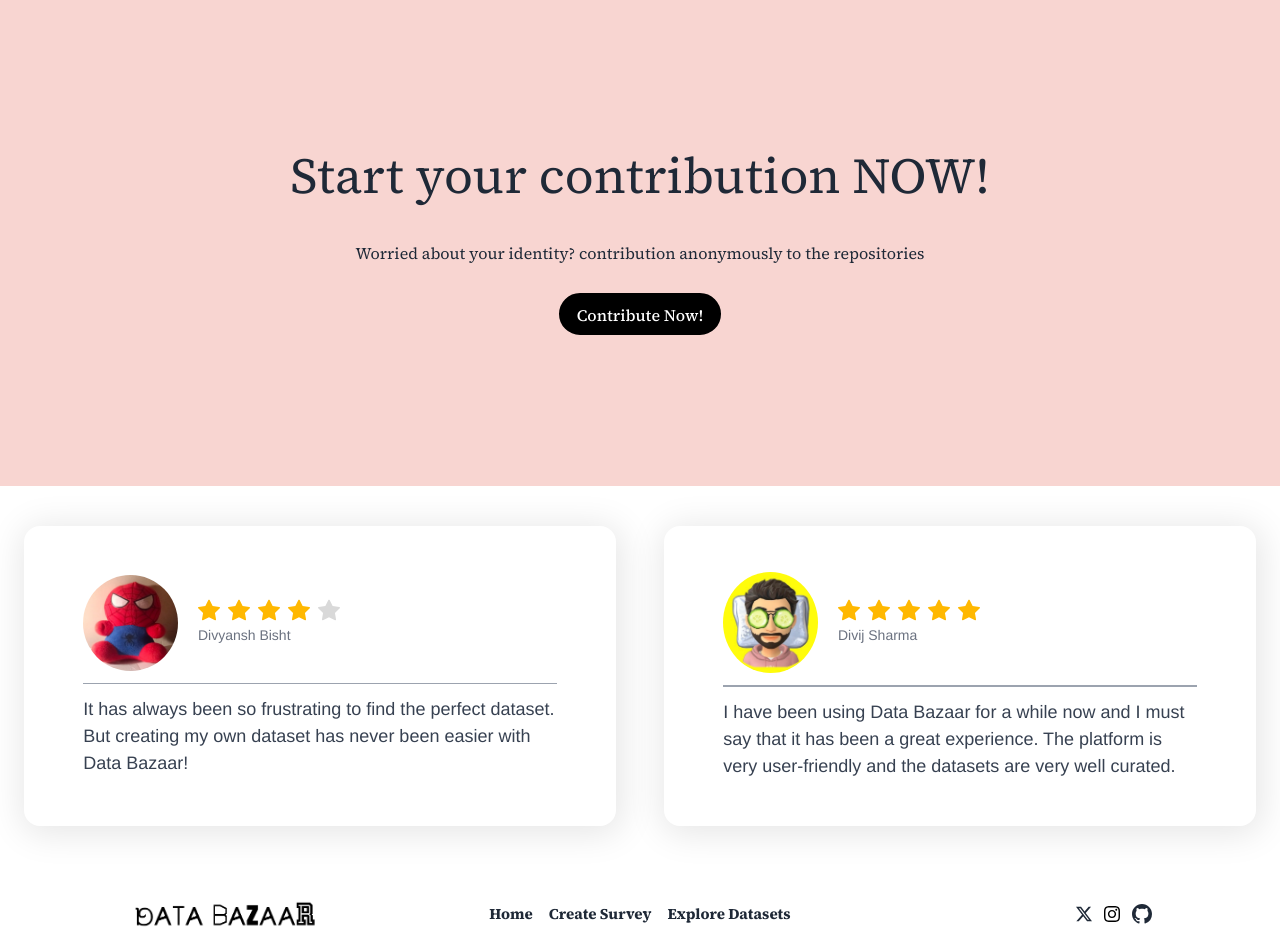
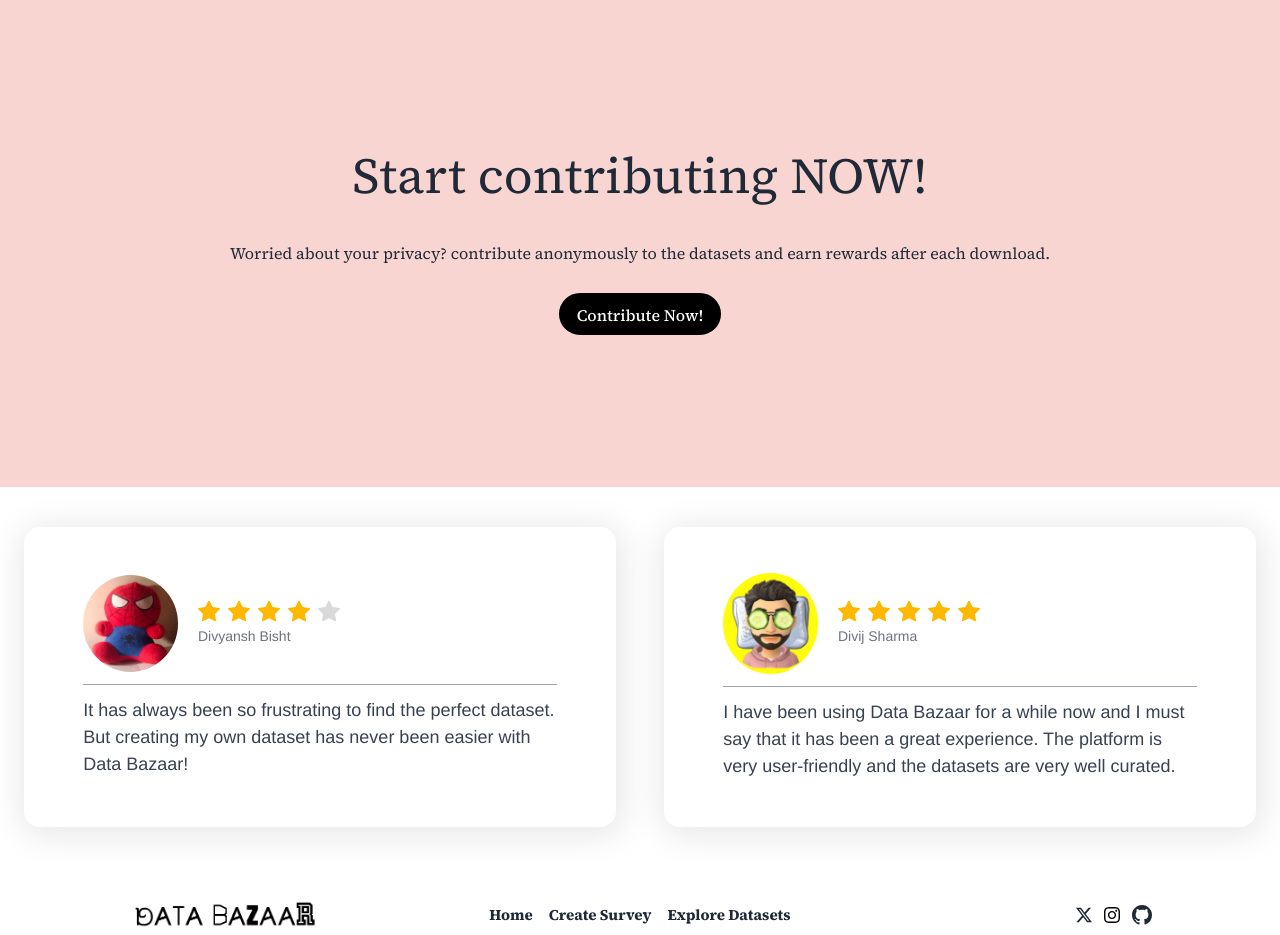
Before and after one commit to theDRB123/HackByte-24-fork, a React (Vite) app in the folder frontend/: page / in a window 1280 px wide. Shown: the part 1720-2655 px from the top of the page. Built offline with nearby package versions, Linux system fonts and the light colour scheme.

Commit message:
touch ups

```diff
--- a/frontend/src/components/Guide/guide.jsx
+++ b/frontend/src/components/Guide/guide.jsx
@@ -12,9 +12,9 @@ const Guide = () => {
                 Create Survey in 3 Easy Steps!
             </div>
             <div className='flex gap-4 max-md:flex-col' >
-                <div className='rounded-2xl shadow-[2px_4px_35px_4px_rgba(0,0,0,0.10)] px-10 py-5'>
+                <div className='rounded-2xl shadow-[2px_4px_35px_4px_rgba(0,0,0,0.10)] px-10 py-5 '>
                     <img src={step1} alt="" />
-                    {/* <br /> */}
+                    <br />
                     <p className='font-bold text-[24px] custom'>
                     Define a Dataset:
                     </p>
--- a/frontend/src/components/Home-retailers/index.jsx
+++ b/frontend/src/components/Home-retailers/index.jsx
@@ -4,8 +4,8 @@ const Home_retailers_comp = () => {
   return (
 
     <div className='bg-[#f8d5d1]  h-[500px] flex flex-col justify-center items-center gap-7'>
-            <div className='text-[50px] text-center'>Start your contribution NOW!</div>
-            <div className='text-center'>Worried about your identity? contribution anonymously to the repositories</div>
+            <div className='text-[50px] text-center'>Start contributing NOW!</div>
+            <div className='text-center'>Worried about your privacy? contribute anonymously to the datasets and earn rewards after each download.</div>
             <div className='flex gap-4'>
             <Link to="/explore">
               <button className="inline-block bg-black text-white rounded-full border-2 border-black px-4 pb-[6px] pt-2 text-[16px] font-medium leading-normal transition duration-150 ease-in-out hover:border-white hover:bg-white hover:text-black focus:border-neutral-800 focus:text-neutral-800 focus:outline-none focus:ring-0 active:border-neutral-900 active:text-neutral-900 max-lg:text-[14px]">
```
Also changed, not shown: frontend/src/assets/step1.png.
